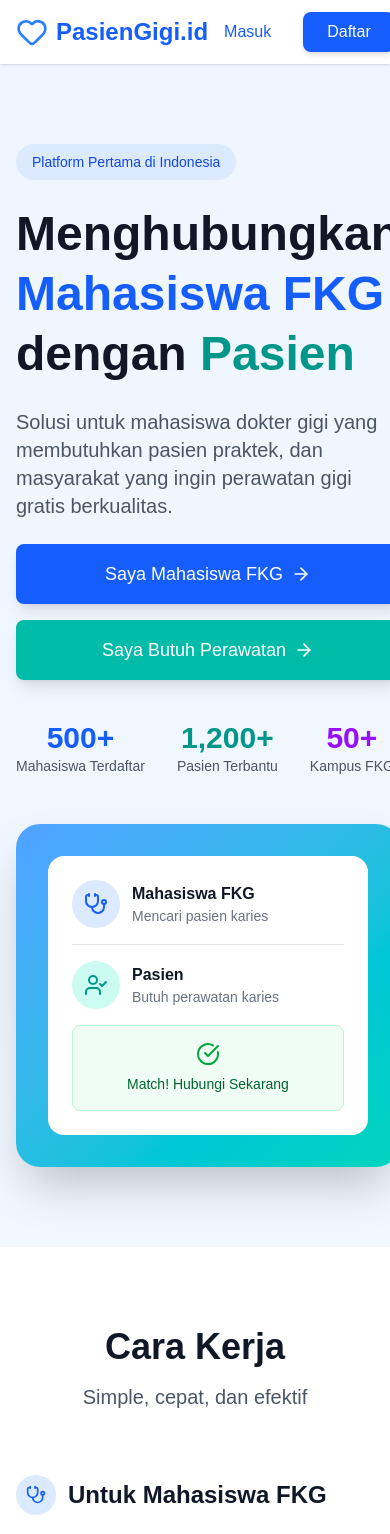
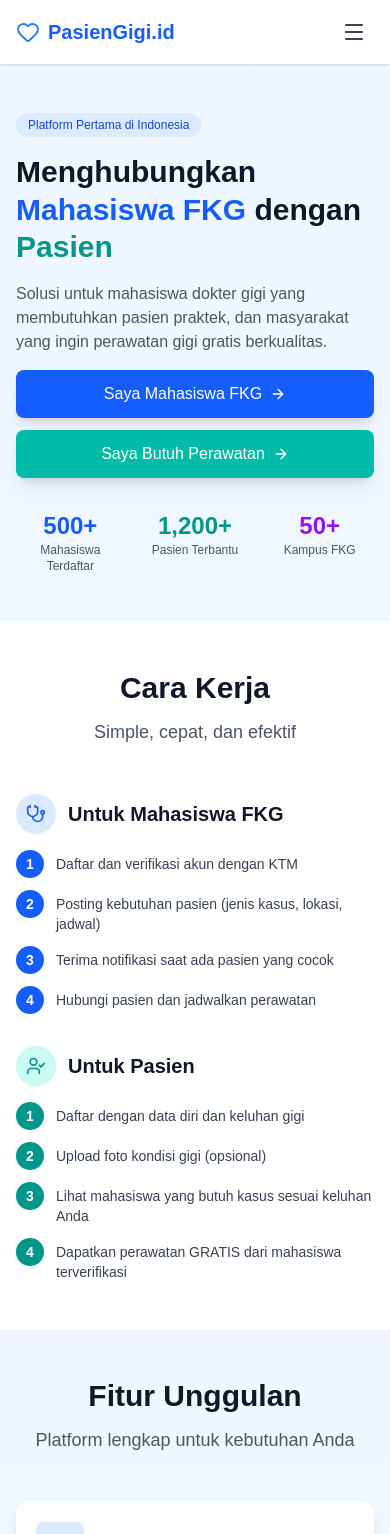
Before and after one commit to acaryawibawantra/pasiengigi.id, a Next.js app: page / in a window 390 px wide. Shown: the top 1534 px of the page. Built offline with nearby package versions, Linux system fonts and the light colour scheme.

Commit message:
update responsive

```diff
--- a/app/page.js
+++ b/app/page.js
@@ -1,7 +1,7 @@
 'use client';
 
 import { useState } from 'react';
-import { Heart, Users, Search, CheckCircle, ArrowRight, Stethoscope, UserCheck, ChevronDown, ChevronUp } from 'lucide-react';
+import { Heart, Users, Search, CheckCircle, ArrowRight, Stethoscope, UserCheck, ChevronDown, ChevronUp, Menu, X } from 'lucide-react';
 
 function FAQItem({ question, answer }) {
   const [isOpen, setIsOpen] = useState(false);
@@ -29,6 +29,8 @@
 }
 
 export default function Home() {
+  const [mobileMenuOpen, setMobileMenuOpen] = useState(false);
+
   const faqData = [
     {
       question: "Apakah perawatan di PasienGigi.id benar-benar gratis?",
@@ -71,16 +73,20 @@
         <div className="max-w-7xl mx-auto px-4 sm:px-6 lg:px-8">
           <div className="flex justify-between items-center h-16">
             <div className="flex items-center space-x-2">
-              <Heart className="w-8 h-8 text-blue-500" />
-              <span className="text-2xl font-bold text-blue-600">PasienGigi.id</span>
+              <Heart className="w-6 h-6 sm:w-8 sm:h-8 text-blue-500" />
+              <span className="text-xl sm:text-2xl font-bold text-blue-600">PasienGigi.id</span>
             </div>
+
+            {/* Desktop Menu */}
             <div className="hidden md:flex space-x-8">
               <a href="#tentang" className="text-gray-700 hover:text-blue-600 transition">Tentang</a>
               <a href="#cara-kerja" className="text-gray-700 hover:text-blue-600 transition">Cara Kerja</a>
               <a href="#fitur" className="text-gray-700 hover:text-blue-600 transition">Fitur</a>
               <a href="#faq" className="text-gray-700 hover:text-blue-600 transition">FAQ</a>
             </div>
-            <div className="flex space-x-4">
+
+            {/* Desktop Buttons */}
+            <div className="hidden md:flex space-x-4">
               <button className="px-4 py-2 text-blue-600 hover:text-blue-700 font-medium transition">
                 Masuk
               </button>
@@ -88,49 +94,77 @@
                 Daftar
               </button>
             </div>
+
+            {/* Mobile Menu Button */}
+            <button
+              onClick={() => setMobileMenuOpen(!mobileMenuOpen)}
+              className="md:hidden p-2 text-gray-700"
+            >
+              {mobileMenuOpen ? <X className="w-6 h-6" /> : <Menu className="w-6 h-6" />}
+            </button>
           </div>
+
+          {/* Mobile Menu */}
+          {mobileMenuOpen && (
+            <div className="md:hidden py-4 border-t border-gray-200">
+              <div className="flex flex-col space-y-4">
+                <a href="#tentang" className="text-gray-700 hover:text-blue-600 transition px-4 py-2">Tentang</a>
+                <a href="#cara-kerja" className="text-gray-700 hover:text-blue-600 transition px-4 py-2">Cara Kerja</a>
+                <a href="#fitur" className="text-gray-700 hover:text-blue-600 transition px-4 py-2">Fitur</a>
+                <a href="#faq" className="text-gray-700 hover:text-blue-600 transition px-4 py-2">FAQ</a>
+                <div className="flex flex-col space-y-2 px-4 pt-2">
+                  <button className="w-full py-2 text-blue-600 hover:text-blue-700 font-medium transition">
+                    Masuk
+                  </button>
+                  <button className="w-full py-2 bg-blue-600 text-white rounded-lg hover:bg-blue-700 transition shadow-md">
+                    Daftar
+                  </button>
+                </div>
+              </div>
+            </div>
+          )}
         </div>
       </nav>
 
       {/* Hero Section */}
-      <section className="max-w-7xl mx-auto px-4 sm:px-6 lg:px-8 py-20">
-        <div className="grid md:grid-cols-2 gap-12 items-center">
-          <div className="space-y-6">
-            <div className="inline-block px-4 py-2 bg-blue-100 text-blue-700 rounded-full text-sm font-medium">
+      <section className="max-w-7xl mx-auto px-4 sm:px-6 lg:px-8 py-12 sm:py-20">
+        <div className="grid md:grid-cols-2 gap-8 md:gap-12 items-center">
+          <div className="space-y-4 sm:space-y-6">
+            <div className="inline-block px-3 py-1 sm:px-4 sm:py-2 bg-blue-100 text-blue-700 rounded-full text-xs sm:text-sm font-medium">
               Platform Pertama di Indonesia
             </div>
-            <h1 className="text-5xl font-bold text-gray-900 leading-tight">
+            <h1 className="text-3xl sm:text-4xl lg:text-5xl font-bold text-gray-900 leading-tight">
               Menghubungkan <span className="text-blue-600">Mahasiswa FKG</span> dengan <span className="text-teal-600">Pasien</span>
             </h1>
-            <p className="text-xl text-gray-600">
+            <p className="text-base sm:text-lg lg:text-xl text-gray-600">
               Solusi untuk mahasiswa dokter gigi yang membutuhkan pasien praktek, dan masyarakat yang ingin perawatan gigi gratis berkualitas.
             </p>
-            <div className="flex flex-col sm:flex-row gap-4">
-              <button className="px-8 py-4 bg-blue-600 text-white rounded-lg hover:bg-blue-700 transition shadow-lg flex items-center justify-center space-x-2 text-lg font-medium">
-                <span>Saya Mahasiswa FKG</span>
-                <ArrowRight className="w-5 h-5" />
+            <div className="flex flex-col sm:flex-row gap-3 sm:gap-4">
+              <button className="w-full sm:w-auto px-6 sm:px-8 py-3 sm:py-4 bg-blue-600 text-white rounded-lg hover:bg-blue-700 transition shadow-lg flex items-center justify-center space-x-2 text-base sm:text-lg font-medium">
+                <span className="whitespace-nowrap">Saya Mahasiswa FKG</span>
+                <ArrowRight className="w-4 h-4 sm:w-5 sm:h-5 flex-shrink-0" />
               </button>
-              <button className="px-8 py-4 bg-teal-500 text-white rounded-lg hover:bg-teal-600 transition shadow-lg flex items-center justify-center space-x-2 text-lg font-medium">
-                <span>Saya Butuh Perawatan</span>
-                <ArrowRight className="w-5 h-5" />
+              <button className="w-full sm:w-auto px-6 sm:px-8 py-3 sm:py-4 bg-teal-500 text-white rounded-lg hover:bg-teal-600 transition shadow-lg flex items-center justify-center space-x-2 text-base sm:text-lg font-medium">
+                <span className="whitespace-nowrap">Saya Butuh Perawatan</span>
+                <ArrowRight className="w-4 h-4 sm:w-5 sm:h-5 flex-shrink-0" />
               </button>
             </div>
-            <div className="flex items-center space-x-8 pt-4">
+            <div className="grid grid-cols-3 gap-4 pt-4">
               <div className="text-center">
-                <div className="text-3xl font-bold text-blue-600">500+</div>
-                <div className="text-sm text-gray-600">Mahasiswa Terdaftar</div>
+                <div className="text-2xl sm:text-3xl font-bold text-blue-600">500+</div>
+                <div className="text-xs sm:text-sm text-gray-600">Mahasiswa Terdaftar</div>
               </div>
               <div className="text-center">
-                <div className="text-3xl font-bold text-teal-600">1,200+</div>
-                <div className="text-sm text-gray-600">Pasien Terbantu</div>
+                <div className="text-2xl sm:text-3xl font-bold text-teal-600">1,200+</div>
+                <div className="text-xs sm:text-sm text-gray-600">Pasien Terbantu</div>
               </div>
               <div className="text-center">
-                <div className="text-3xl font-bold text-purple-600">50+</div>
-                <div className="text-sm text-gray-600">Kampus FKG</div>
+                <div className="text-2xl sm:text-3xl font-bold text-purple-600">50+</div>
+                <div className="text-xs sm:text-sm text-gray-600">Kampus FKG</div>
               </div>
             </div>
           </div>
-          <div className="relative">
+          <div className="relative hidden md:block">
             <div className="bg-gradient-to-br from-blue-400 to-teal-400 rounded-3xl p-8 shadow-2xl">
               <div className="bg-white rounded-2xl p-6 space-y-4">
                 <div className="flex items-center space-x-3">
@@ -164,58 +198,58 @@
       </section>
 
       {/* Cara Kerja Section */}
-      <section id="cara-kerja" className="bg-white py-20">
+      <section id="cara-kerja" className="bg-white py-12 sm:py-20">
         <div className="max-w-7xl mx-auto px-4 sm:px-6 lg:px-8">
-          <div className="text-center mb-16">
-            <h2 className="text-4xl font-bold text-gray-900 mb-4">Cara Kerja</h2>
-            <p className="text-xl text-gray-600">Simple, cepat, dan efektif</p>
+          <div className="text-center mb-12 sm:mb-16">
+            <h2 className="text-3xl sm:text-4xl font-bold text-gray-900 mb-3 sm:mb-4">Cara Kerja</h2>
+            <p className="text-lg sm:text-xl text-gray-600">Simple, cepat, dan efektif</p>
           </div>
-          <div className="grid md:grid-cols-2 gap-12">
+          <div className="grid md:grid-cols-2 gap-8 sm:gap-12">
             {/* Untuk Mahasiswa */}
-            <div className="space-y-6">
-              <div className="flex items-center space-x-3 mb-6">
+            <div className="space-y-4 sm:space-y-6">
+              <div className="flex items-center space-x-3 mb-4 sm:mb-6">
                 <div className="w-10 h-10 bg-blue-100 rounded-full flex items-center justify-center">
                   <Stethoscope className="w-5 h-5 text-blue-600" />
                 </div>
-                <h3 className="text-2xl font-bold text-gray-900">Untuk Mahasiswa FKG</h3>
+                <h3 className="text-xl sm:text-2xl font-bold text-gray-900">Untuk Mahasiswa FKG</h3>
               </div>
-              <div className="space-y-4">
+              <div className="space-y-3 sm:space-y-4">
                 {[
                   { step: "1", text: "Daftar dan verifikasi akun dengan KTM" },
                   { step: "2", text: "Posting kebutuhan pasien (jenis kasus, lokasi, jadwal)" },
                   { step: "3", text: "Terima notifikasi saat ada pasien yang cocok" },
                   { step: "4", text: "Hubungi pasien dan jadwalkan perawatan" }
                 ].map((item) => (
-                  <div key={item.step} className="flex items-start space-x-4">
-                    <div className="w-8 h-8 bg-blue-600 text-white rounded-full flex items-center justify-center font-bold flex-shrink-0">
+                  <div key={item.step} className="flex items-start space-x-3 sm:space-x-4">
+                    <div className="w-7 h-7 sm:w-8 sm:h-8 bg-blue-600 text-white rounded-full flex items-center justify-center font-bold flex-shrink-0 text-sm sm:text-base">
                       {item.step}
                     </div>
-                    <p className="text-gray-700 pt-1">{item.text}</p>
+                    <p className="text-gray-700 pt-1 text-sm sm:text-base">{item.text}</p>
                   </div>
                 ))}
               </div>
             </div>
 
             {/* Untuk Pasien */}
-            <div className="space-y-6">
-              <div className="flex items-center space-x-3 mb-6">
+            <div className="space-y-4 sm:space-y-6">
+              <div className="flex items-center space-x-3 mb-4 sm:mb-6">
                 <div className="w-10 h-10 bg-teal-100 rounded-full flex items-center justify-center">
                   <UserCheck className="w-5 h-5 text-teal-600" />
                 </div>
-                <h3 className="text-2xl font-bold text-gray-900">Untuk Pasien</h3>
+                <h3 className="text-xl sm:text-2xl font-bold text-gray-900">Untuk Pasien</h3>
               </div>
-              <div className="space-y-4">
+              <div className="space-y-3 sm:space-y-4">
                 {[
                   { step: "1", text: "Daftar dengan data diri dan keluhan gigi" },
                   { step: "2", text: "Upload foto kondisi gigi (opsional)" },
                   { step: "3", text: "Lihat mahasiswa yang butuh kasus sesuai keluhan Anda" },
                   { step: "4", text: "Dapatkan perawatan GRATIS dari mahasiswa terverifikasi" }
                 ].map((item) => (
-                  <div key={item.step} className="flex items-start space-x-4">
-                    <div className="w-8 h-8 bg-teal-600 text-white rounded-full flex items-center justify-center font-bold flex-shrink-0">
+                  <div key={item.step} className="flex items-start space-x-3 sm:space-x-4">
+                    <div className="w-7 h-7 sm:w-8 sm:h-8 bg-teal-600 text-white rounded-full flex items-center justify-center font-bold flex-shrink-0 text-sm sm:text-base">
                       {item.step}
                     </div>
-                    <p className="text-gray-700 pt-1">{item.text}</p>
+                    <p className="text-gray-700 pt-1 text-sm sm:text-base">{item.text}</p>
                   </div>
                 ))}
               </div>
@@ -224,58 +258,60 @@
         </div>
       </section>
 
+
+
       {/* Fitur Section */}
-      <section id="fitur" className="py-20 bg-gradient-to-b from-blue-50 to-white">
+      <section id="fitur" className="py-12 sm:py-20 bg-gradient-to-b from-blue-50 to-white">
         <div className="max-w-7xl mx-auto px-4 sm:px-6 lg:px-8">
-          <div className="text-center mb-16">
-            <h2 className="text-4xl font-bold text-gray-900 mb-4">Fitur Unggulan</h2>
-            <p className="text-xl text-gray-600">Platform lengkap untuk kebutuhan Anda</p>
+          <div className="text-center mb-12 sm:mb-16">
+            <h2 className="text-3xl sm:text-4xl font-bold text-gray-900 mb-3 sm:mb-4">Fitur Unggulan</h2>
+            <p className="text-lg sm:text-xl text-gray-600">Platform lengkap untuk kebutuhan Anda</p>
           </div>
-          <div className="grid md:grid-cols-3 gap-8">
+          <div className="grid sm:grid-cols-2 lg:grid-cols-3 gap-6 sm:gap-8">
             {[
               {
-                icon: <Search className="w-8 h-8" />,
+                icon: <Search className="w-6 h-6 sm:w-8 sm:h-8" />,
                 title: "Smart Matching",
                 description: "Algoritma cerdas mencocokkan mahasiswa dengan pasien berdasarkan kebutuhan dan lokasi",
                 color: "blue"
               },
               {
-                icon: <CheckCircle className="w-8 h-8" />,
+                icon: <CheckCircle className="w-6 h-6 sm:w-8 sm:h-8" />,
                 title: "Verifikasi Terpercaya",
                 description: "Semua mahasiswa terverifikasi dengan KTM dan surat keterangan kampus",
                 color: "green"
               },
               {
-                icon: <Users className="w-8 h-8" />,
+                icon: <Users className="w-6 h-6 sm:w-8 sm:h-8" />,
                 title: "Komunitas Aktif",
                 description: "Bergabung dengan ribuan mahasiswa FKG dan pasien di seluruh Indonesia",
                 color: "purple"
               },
               {
-                icon: <Heart className="w-8 h-8" />,
+                icon: <Heart className="w-6 h-6 sm:w-8 sm:h-8" />,
                 title: "Perawatan Gratis",
                 description: "Pasien mendapat perawatan berkualitas tanpa biaya, di bawah supervisi dosen",
                 color: "pink"
               },
               {
-                icon: <Stethoscope className="w-8 h-8" />,
+                icon: <Stethoscope className="w-6 h-6 sm:w-8 sm:h-8" />,
                 title: "Beragam Kasus",
                 description: "Dari scaling, tambal gigi, cabut gigi, hingga perawatan saluran akar",
                 color: "teal"
               },
               {
-                icon: <UserCheck className="w-8 h-8" />,
+                icon: <UserCheck className="w-6 h-6 sm:w-8 sm:h-8" />,
                 title: "Mudah Digunakan",
                 description: "Interface sederhana dan intuitif, siapa saja bisa menggunakan",
                 color: "indigo"
               }
             ].map((feature, index) => (
-              <div key={index} className="bg-white rounded-xl p-6 shadow-lg hover:shadow-xl transition">
-                <div className={`w-16 h-16 bg-${feature.color}-100 rounded-lg flex items-center justify-center mb-4 text-${feature.color}-600`}>
+              <div key={index} className="bg-white rounded-xl p-5 sm:p-6 shadow-lg hover:shadow-xl transition">
+                <div className={`w-12 h-12 sm:w-16 sm:h-16 bg-${feature.color}-100 rounded-lg flex items-center justify-center mb-3 sm:mb-4 text-${feature.color}-600`}>
                   {feature.icon}
                 </div>
-                <h3 className="text-xl font-bold text-gray-900 mb-2">{feature.title}</h3>
-                <p className="text-gray-600">{feature.description}</p>
+                <h3 className="text-lg sm:text-xl font-bold text-gray-900 mb-2">{feature.title}</h3>
+                <p className="text-gray-600 text-sm sm:text-base">{feature.description}</p>
               </div>
             ))}
           </div>
@@ -283,19 +319,19 @@
       </section>
 
       {/* CTA Section */}
-      <section className="bg-gradient-to-r from-blue-600 to-teal-600 py-20">
+      <section className="bg-gradient-to-r from-blue-600 to-teal-600 py-12 sm:py-20">
         <div className="max-w-4xl mx-auto px-4 sm:px-6 lg:px-8 text-center">
-          <h2 className="text-4xl font-bold text-white mb-6">
+          <h2 className="text-3xl sm:text-4xl font-bold text-white mb-4 sm:mb-6">
             Siap Bergabung dengan PasienGigi.id?
           </h2>
-          <p className="text-xl text-blue-100 mb-8">
+          <p className="text-lg sm:text-xl text-blue-100 mb-6 sm:mb-8">
             Ribuan mahasiswa dan pasien sudah bergabung. Ayo mulai sekarang!
           </p>
-          <div className="flex flex-col sm:flex-row gap-4 justify-center">
-            <button className="px-8 py-4 bg-white text-blue-600 rounded-lg hover:bg-gray-100 transition shadow-lg text-lg font-medium">
+          <div className="flex flex-col sm:flex-row gap-3 sm:gap-4 justify-center">
+            <button className="w-full sm:w-auto px-6 sm:px-8 py-3 sm:py-4 bg-white text-blue-600 rounded-lg hover:bg-gray-100 transition shadow-lg text-base sm:text-lg font-medium">
               Daftar Sebagai Mahasiswa
             </button>
-            <button className="px-8 py-4 bg-teal-500 text-white rounded-lg hover:bg-teal-600 transition shadow-lg text-lg font-medium">
+            <button className="w-full sm:w-auto px-6 sm:px-8 py-3 sm:py-4 bg-teal-500 text-white rounded-lg hover:bg-teal-600 transition shadow-lg text-base sm:text-lg font-medium">
               Daftar Sebagai Pasien
             </button>
           </div>
@@ -303,20 +339,20 @@
       </section>
 
       {/* FAQ Section */}
-      <section id="faq" className="bg-white py-20">
+      <section id="faq" className="bg-white py-12 sm:py-20">
         <div className="max-w-4xl mx-auto px-4 sm:px-6 lg:px-8">
-          <div className="text-center mb-16">
-            <h2 className="text-4xl font-bold text-gray-900 mb-4">Pertanyaan yang Sering Diajukan</h2>
-            <p className="text-xl text-gray-600">Temukan jawaban untuk pertanyaan Anda</p>
+          <div className="text-center mb-12 sm:mb-16">
+            <h2 className="text-3xl sm:text-4xl font-bold text-gray-900 mb-3 sm:mb-4">Pertanyaan yang Sering Diajukan</h2>
+            <p className="text-lg sm:text-xl text-gray-600">Temukan jawaban untuk pertanyaan Anda</p>
           </div>
-          <div className="space-y-4">
+          <div className="space-y-3 sm:space-y-4">
             {faqData.map((faq, index) => (
               <FAQItem key={index} question={faq.question} answer={faq.answer} />
             ))}
           </div>
-          <div className="mt-12 text-center">
-            <p className="text-gray-600 mb-4">Masih ada pertanyaan?</p>
-            <button className="px-6 py-3 bg-blue-600 text-white rounded-lg hover:bg-blue-700 transition shadow-md">
+          <div className="mt-8 sm:mt-12 text-center">
+            <p className="text-gray-600 mb-4 text-sm sm:text-base">Masih ada pertanyaan?</p>
+            <button className="px-6 py-3 bg-blue-600 text-white rounded-lg hover:bg-blue-700 transition shadow-md text-sm sm:text-base">
               Hubungi Kami
             </button>
           </div>
@@ -324,46 +360,45 @@
       </section>
 
 
-
       {/* Footer */}
-      <footer className="bg-gray-900 text-white py-12">
+      <footer className="bg-gray-900 text-white py-8 sm:py-12">
         <div className="max-w-7xl mx-auto px-4 sm:px-6 lg:px-8">
-          <div className="grid md:grid-cols-4 gap-8">
+          <div className="grid grid-cols-1 sm:grid-cols-2 lg:grid-cols-4 gap-6 sm:gap-8">
             <div>
-              <div className="flex items-center space-x-2 mb-4">
-                <Heart className="w-8 h-8 text-blue-400" />
-                <span className="text-xl font-bold">PasienGigi.id</span>
+              <div className="flex items-center space-x-2 mb-3 sm:mb-4">
+                <Heart className="w-6 h-6 sm:w-8 sm:h-8 text-blue-400" />
+                <span className="text-lg sm:text-xl font-bold">PasienGigi.id</span>
               </div>
-              <p className="text-gray-400">
+              <p className="text-gray-400 text-sm sm:text-base">
                 Menghubungkan mahasiswa FKG dengan pasien untuk masa depan kesehatan gigi Indonesia yang lebih baik.
               </p>
             </div>
             <div>
-              <h4 className="font-bold mb-4">Platform</h4>
-              <ul className="space-y-2 text-gray-400">
+              <h4 className="font-bold mb-3 sm:mb-4 text-base sm:text-lg">Platform</h4>
+              <ul className="space-y-2 text-gray-400 text-sm sm:text-base">
                 <li><a href="#" className="hover:text-white transition">Tentang Kami</a></li>
                 <li><a href="#" className="hover:text-white transition">Cara Kerja</a></li>
                 <li><a href="#" className="hover:text-white transition">Fitur</a></li>
               </ul>
             </div>
             <div>
-              <h4 className="font-bold mb-4">Bantuan</h4>
-              <ul className="space-y-2 text-gray-400">
+              <h4 className="font-bold mb-3 sm:mb-4 text-base sm:text-lg">Bantuan</h4>
+              <ul className="space-y-2 text-gray-400 text-sm sm:text-base">
                 <li><a href="#faq" className="hover:text-white transition">FAQ</a></li>
                 <li><a href="#" className="hover:text-white transition">Kontak</a></li>
                 <li><a href="#" className="hover:text-white transition">Syarat & Ketentuan</a></li>
               </ul>
             </div>
             <div>
-              <h4 className="font-bold mb-4">Kontak</h4>
-              <ul className="space-y-2 text-gray-400">
+              <h4 className="font-bold mb-3 sm:mb-4 text-base sm:text-lg">Kontak</h4>
+              <ul className="space-y-2 text-gray-400 text-sm sm:text-base">
                 <li>Email: info@pasiengigi.id</li>
                 <li>WhatsApp: +62 812-3456-7890</li>
                 <li>Instagram: @pasiengigi.id</li>
               </ul>
             </div>
           </div>
-          <div className="border-t border-gray-800 mt-8 pt-8 text-center text-gray-400">
+          <div className="border-t border-gray-800 mt-6 sm:mt-8 pt-6 sm:pt-8 text-center text-gray-400 text-sm sm:text-base">
             <p>&copy; 2024 PasienGigi.id. All rights reserved.</p>
           </div>
         </div>
```
